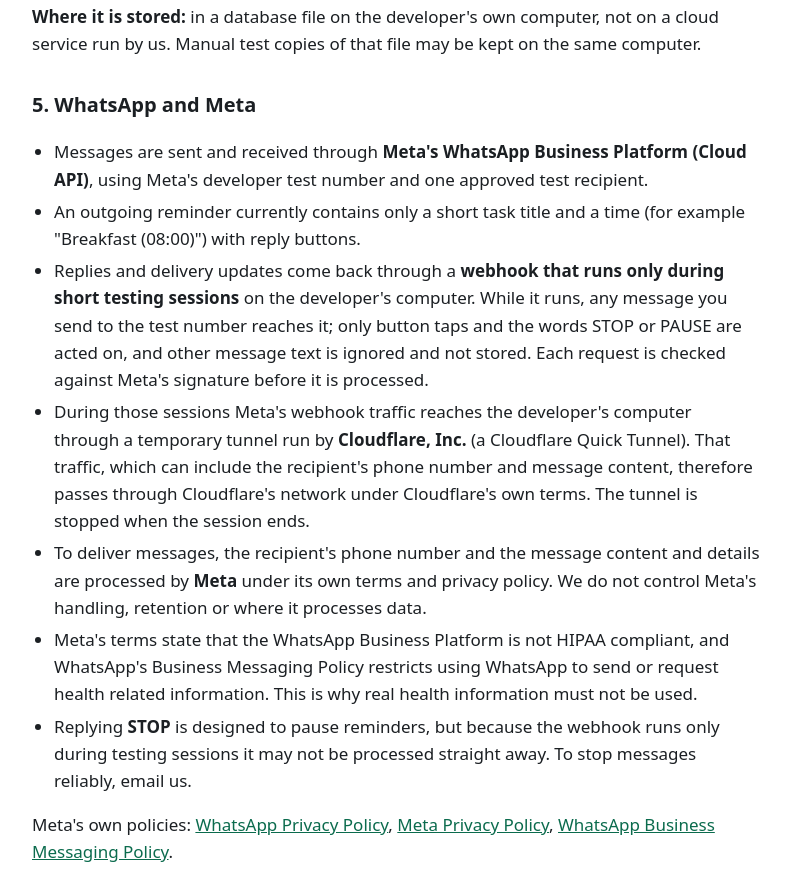
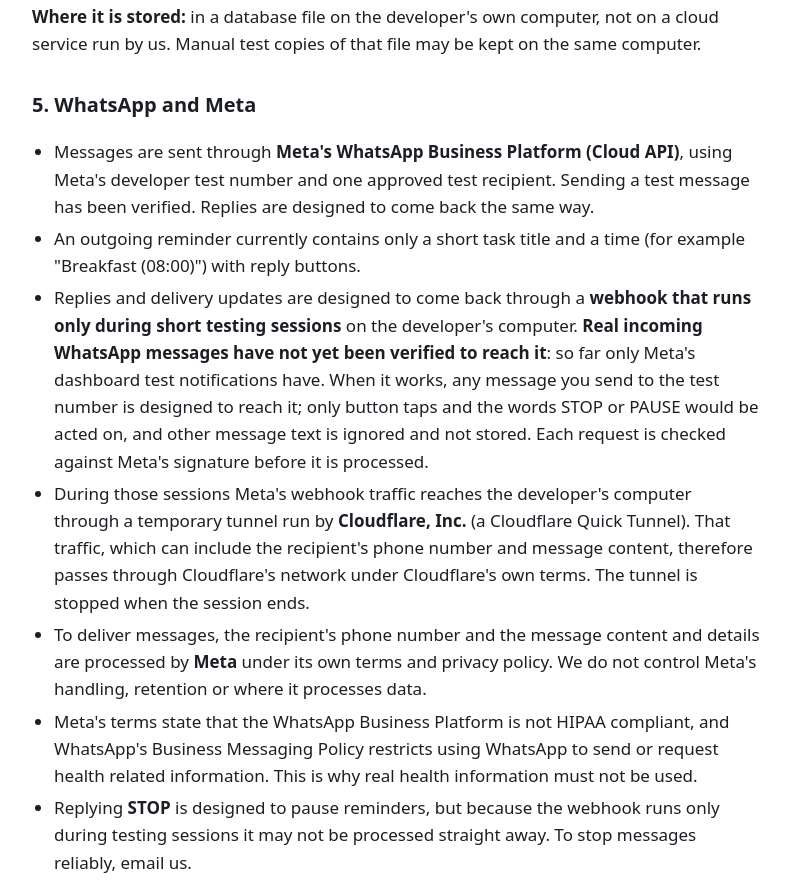
Before and after one commit to nammiHarsha/fitsakhi-public, a plain HTML site: page privacy.html in a window 1280 px wide. Shown: the part 1854-2744 px from the top of the page, without its empty margins (244-1034 px from the left). Drawn offline with Linux system fonts and the light colour scheme.

Commit message:
State plainly that real incoming WhatsApp replies are not yet verified

```diff
--- a/privacy.html
+++ b/privacy.html
@@ -44,9 +44,9 @@
 
 <h2>5. WhatsApp and Meta</h2>
 <ul>
-<li>Messages are sent and received through <strong>Meta's WhatsApp Business Platform (Cloud API)</strong>, using Meta's developer test number and one approved test recipient.</li>
+<li>Messages are sent through <strong>Meta's WhatsApp Business Platform (Cloud API)</strong>, using Meta's developer test number and one approved test recipient. Sending a test message has been verified. Replies are designed to come back the same way.</li>
 <li>An outgoing reminder currently contains only a short task title and a time (for example "Breakfast (08:00)") with reply buttons.</li>
-<li>Replies and delivery updates come back through a <strong>webhook that runs only during short testing sessions</strong> on the developer's computer. While it runs, any message you send to the test number reaches it; only button taps and the words STOP or PAUSE are acted on, and other message text is ignored and not stored. Each request is checked against Meta's signature before it is processed.</li>
+<li>Replies and delivery updates are designed to come back through a <strong>webhook that runs only during short testing sessions</strong> on the developer's computer. <strong>Real incoming WhatsApp messages have not yet been verified to reach it</strong>: so far only Meta's dashboard test notifications have. When it works, any message you send to the test number is designed to reach it; only button taps and the words STOP or PAUSE would be acted on, and other message text is ignored and not stored. Each request is checked against Meta's signature before it is processed.</li>
 <li>During those sessions Meta's webhook traffic reaches the developer's computer through a temporary tunnel run by <strong>Cloudflare, Inc.</strong> (a Cloudflare Quick Tunnel). That traffic, which can include the recipient's phone number and message content, therefore passes through Cloudflare's network under Cloudflare's own terms. The tunnel is stopped when the session ends.</li>
 <li>To deliver messages, the recipient's phone number and the message content and details are processed by <strong>Meta</strong> under its own terms and privacy policy. We do not control Meta's handling, retention or where it processes data.</li>
 <li>Meta's terms state that the WhatsApp Business Platform is not HIPAA compliant, and WhatsApp's Business Messaging Policy restricts using WhatsApp to send or request health related information. This is why real health information must not be used.</li>
```
Also changed, not shown: index.html (+1 -1 lines).
